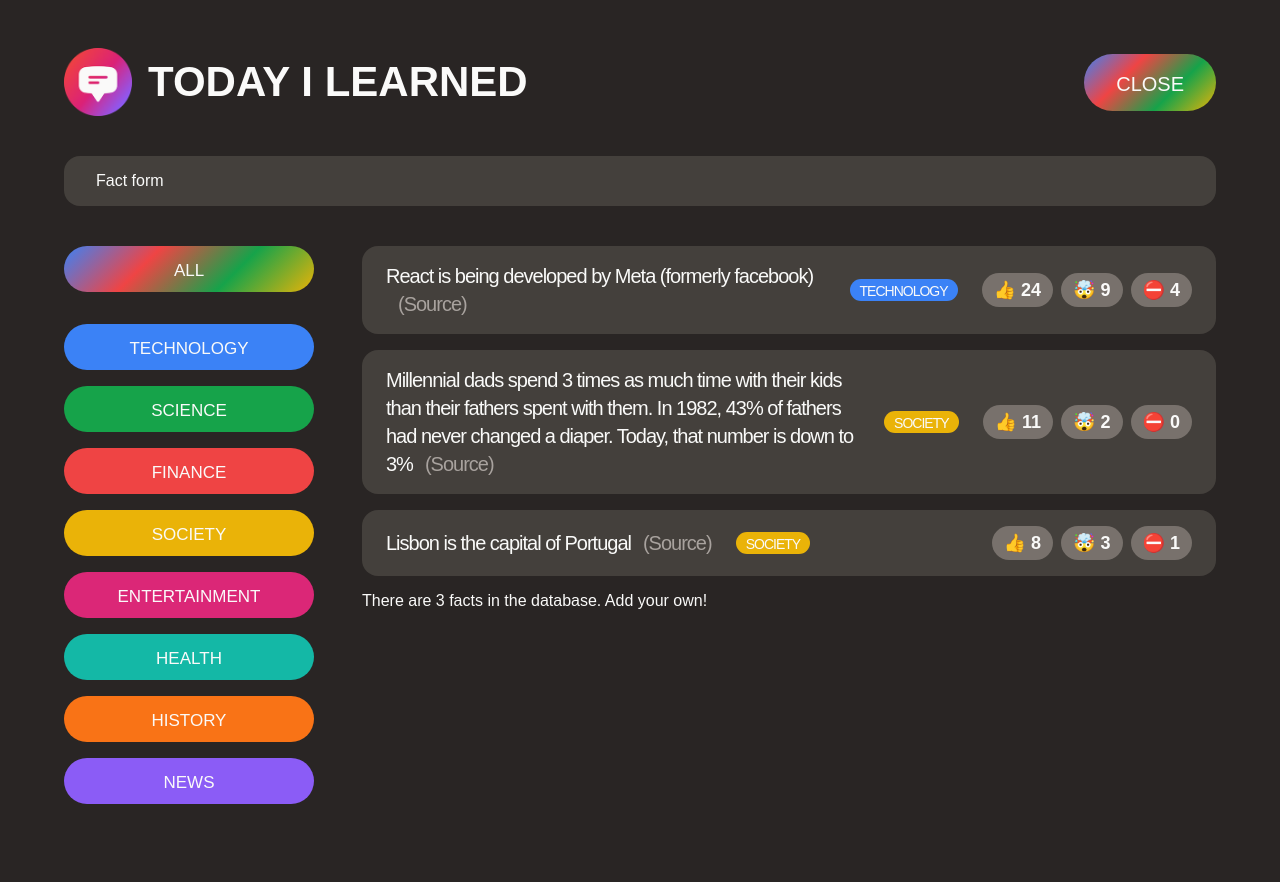
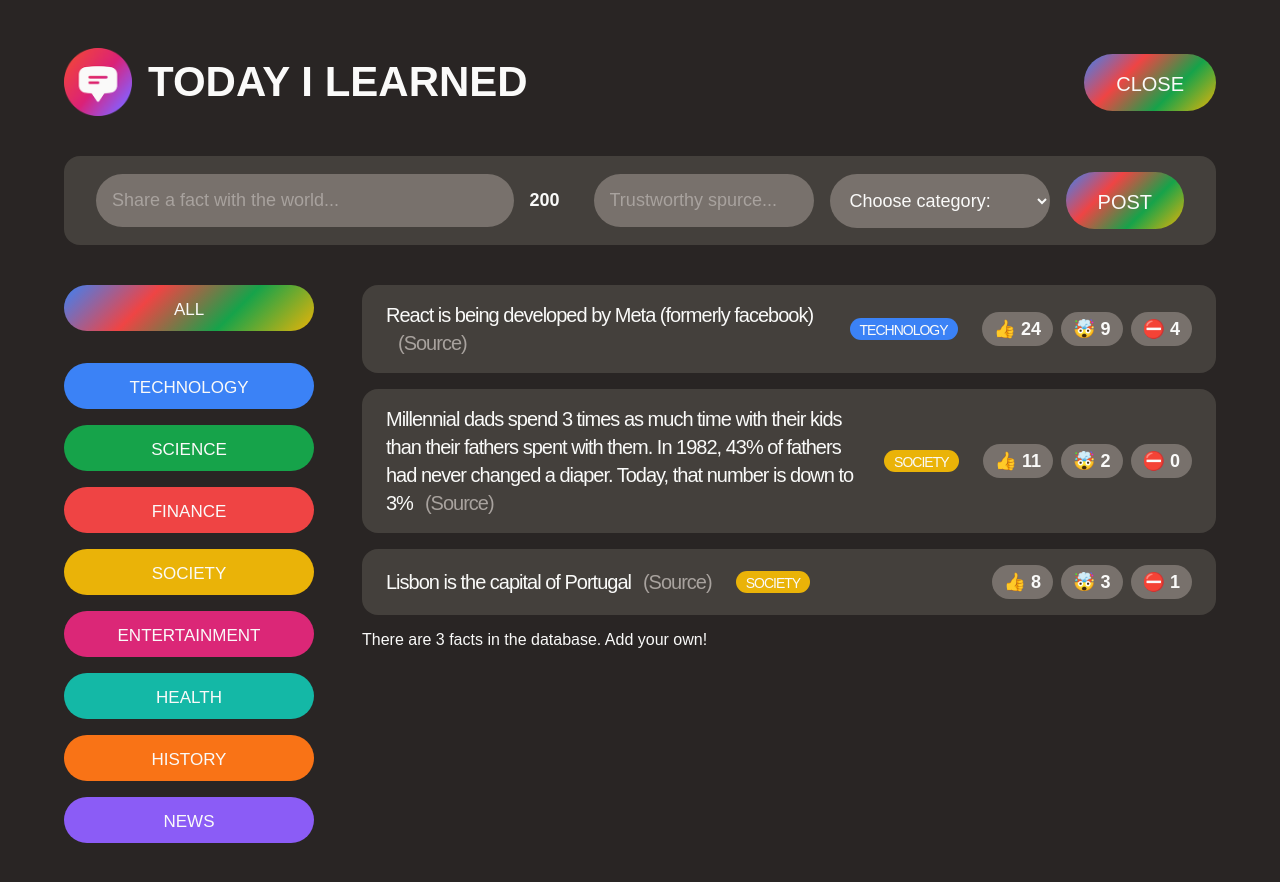
Before and after one commit to TranVanNghia170735/app-demo-todo-content, a React (Create React App) app in the folder today-i-learded/: page / in a window 1280 px wide. Both pictures are taken after a click on the button "SHARE A FACT". Shown: the top 882 px of the page. Built offline with nearby package versions, Linux system fonts and the light colour scheme; a web font is replaced by a local one.

Commit message:
59.Working with forms the react way

```diff
--- a/today-i-learded/src/App.js
+++ b/today-i-learded/src/App.js
@@ -68,10 +68,6 @@
   );
 }
 
-function NewFactForm() {
-  return <form className="fact-form">Fact form</form>;
-}
-
 const CATEGORIES = [
   { name: "technology", color: "#3b82f6" },
   { name: "science", color: "#16a34a" },
@@ -82,6 +78,45 @@
   { name: "history", color: "#f97316" },
   { name: "news", color: "#8b5cf6" },
 ];
+
+function NewFactForm() {
+  const [text, setText] = useState("");
+  const [source, setSource] = useState("");
+  const [category, setCategory] = useState("");
+  const textLength = text.length;
+
+  function handleSubmit(e) {
+    e.preventDefault();
+    console.log(text, source, category);
+  }
+
+  return (
+    <form className="fact-form" onSubmit={handleSubmit}>
+      <input
+        type="text"
+        placeholder="Share a fact with the world..."
+        value={text}
+        onChange={(e) => setText(e.target.value)}
+      />
+      <span>{200 - textLength}</span>
+      <input
+        type="text"
+        placeholder="Trustworthy spurce..."
+        value={source}
+        onChange={(e) => setSource(e.target.value)}
+      />
+      <select value={category} onChange={(e) => setCategory(e.target.value)}>
+        <option value="">Choose category:</option>
+        {CATEGORIES.map((cat) => (
+          <option key={cat.name} value={cat.name}>
+            {cat.name.toUpperCase()}
+          </option>
+        ))}
+      </select>
+      <button className="btn btn-large">Post</button>
+    </form>
+  );
+}
 
 function CategoryFilter() {
   return (
```
